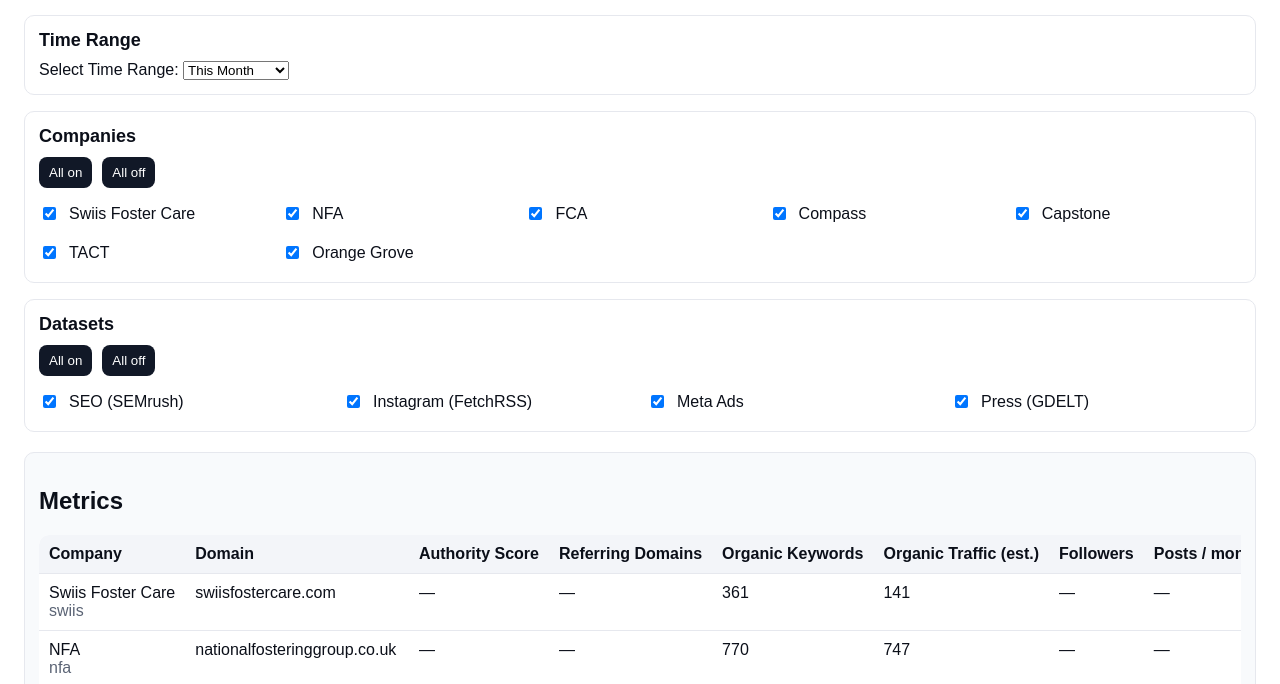
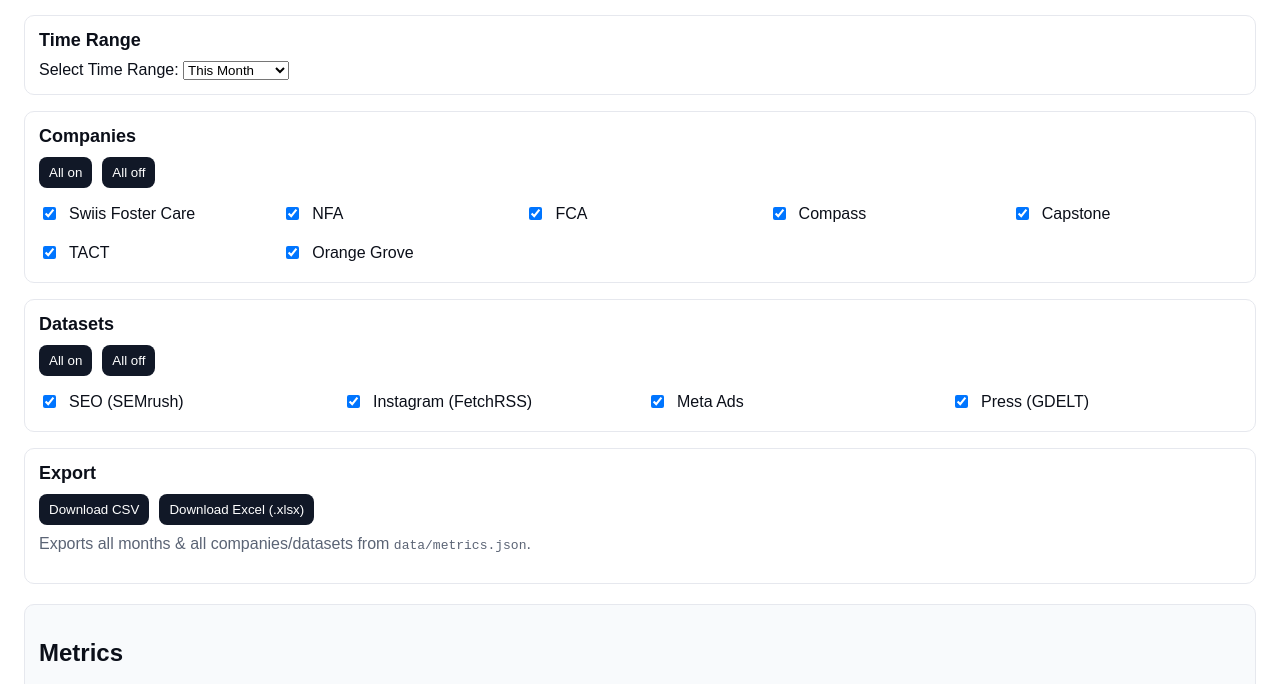
Before and after one commit to eonwilsun/competitor-metrics-dashboard, a website: page index.html in a window 1280 px wide. Shown: the part 103-787 px from the top of the page. Drawn offline with Linux system fonts and the light colour scheme.

Commit message:
Implement export functionality for CSV and Excel
Added export buttons for CSV and Excel file downloads.

```diff
--- a/index.html
+++ b/index.html
@@ -41,6 +41,17 @@
       </div>
       <div id="datasetToggle" class="toggle-grid"></div>
     </div>
+
+    <div class="control-block">
+      <h2>Export</h2>
+      <div class="control-actions">
+        <button id="exportCsv" type="button">Download CSV</button>
+        <button id="exportXlsx" type="button">Download Excel (.xlsx)</button>
+      </div>
+      <p class="muted" style="margin-top: 8px;">
+        Exports all months & all companies/datasets from <code>data/metrics.json</code>.
+      </p>
+    </div>
   </section>
 
   <main class="main">
@@ -50,6 +61,8 @@
     </section>
   </main>
 
+  <!-- SheetJS for Excel export -->
+  <script src="https://cdn.jsdelivr.net/npm/xlsx@0.18.5/dist/xlsx.full.min.js"></script>
   <script src="assets/app.js"></script>
 </body>
 </html>
```
